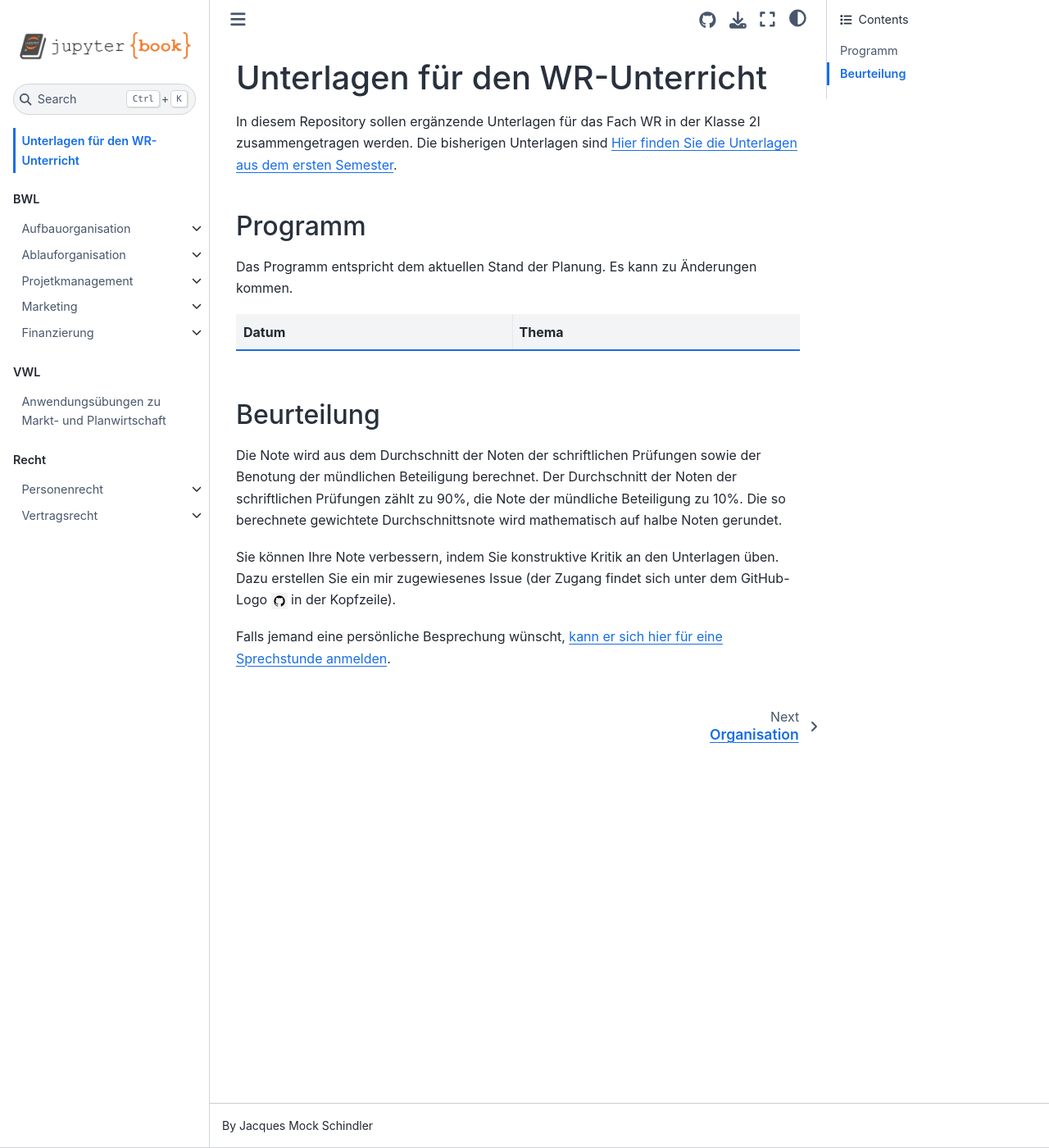
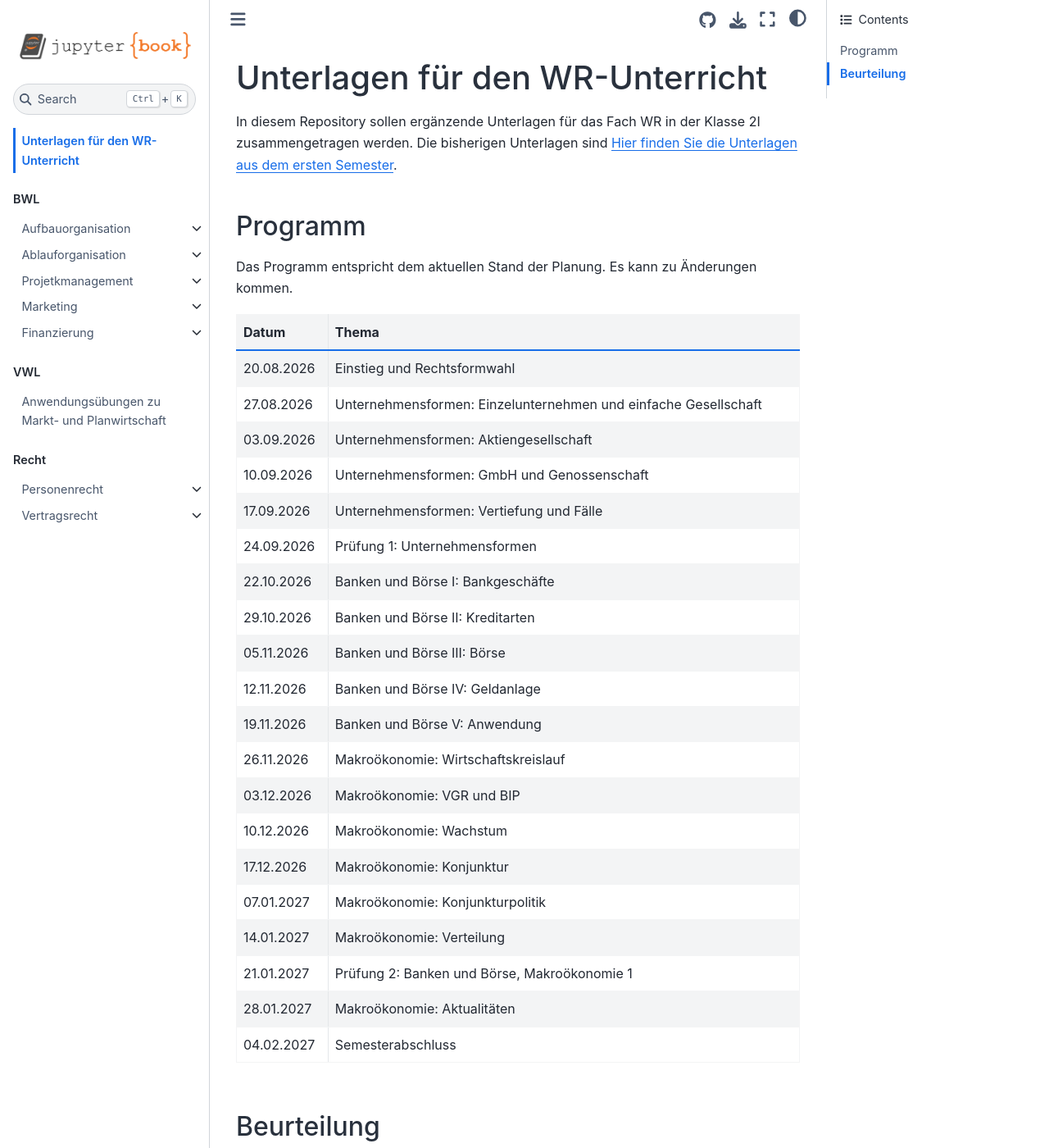
Before and after one commit to SkriptenMk/WR_I_24-27, a Jupyter Book: the page built from docs/intro.md, in a window 1280 px wide and 1400 px high. Shown: the whole window at 82% size. Built offline with Jupyter Book 1.0.4 settings and Sphinx 7.4.7 and the Sphinx Book theme 1.1.4, drawn with Linux system fonts in a browser that asks for light colours.

Commit message:
feat: Füge Semesterprogramm ein

```diff
--- a/docs/intro.md
+++ b/docs/intro.md
@@ -12,7 +12,26 @@ Das Programm entspricht dem aktuellen Stand der Planung. Es kann zu
 
 | Datum | Thema |
 | ----- | ----- |
-
+| 20.08.2026 | Einstieg und Rechtsformwahl |
+| 27.08.2026 | Unternehmensformen: Einzelunternehmen und einfache Gesellschaft |
+| 03.09.2026 | Unternehmensformen: Aktiengesellschaft |
+| 10.09.2026 | Unternehmensformen: GmbH und Genossenschaft |
+| 17.09.2026 | Unternehmensformen: Vertiefung und Fälle |
+| 24.09.2026 | Prüfung 1: Unternehmensformen |
+| 22.10.2026 | Banken und Börse I: Bankgeschäfte |
+| 29.10.2026 | Banken und Börse II: Kreditarten |
+| 05.11.2026 | Banken und Börse III: Börse |
+| 12.11.2026 | Banken und Börse IV: Geldanlage |
+| 19.11.2026 | Banken und Börse V: Anwendung |
+| 26.11.2026 | Makroökonomie: Wirtschaftskreislauf |
+| 03.12.2026 | Makroökonomie: VGR und BIP |
+| 10.12.2026 | Makroökonomie: Wachstum |
+| 17.12.2026 | Makroökonomie: Konjunktur |
+| 07.01.2027 | Makroökonomie: Konjunkturpolitik |
+| 14.01.2027 | Makroökonomie: Verteilung |
+| 21.01.2027 | Prüfung 2: Banken und Börse, Makroökonomie 1 |
+| 28.01.2027 | Makroökonomie: Aktualitäten |
+| 04.02.2027 | Semesterabschluss |
 
 
 ## Beurteilung
```
